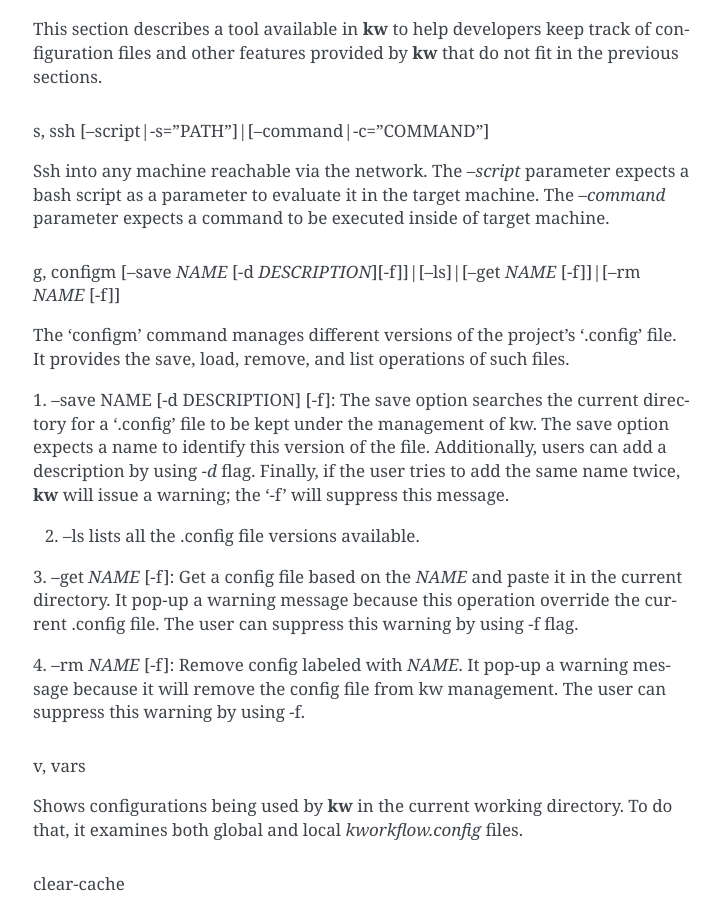
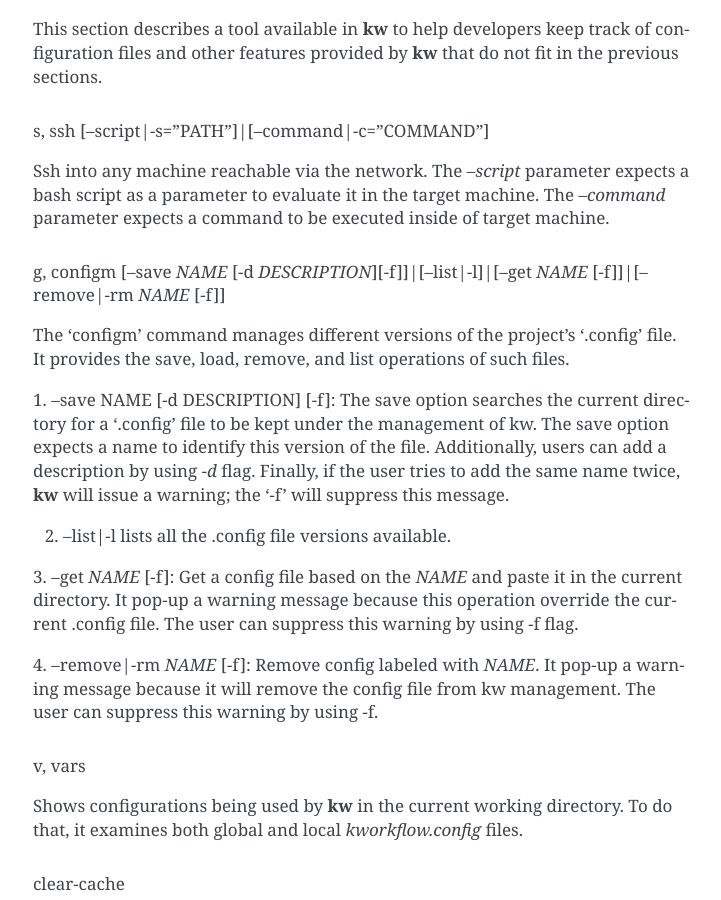
Before and after one commit to kworkflow/kworkflow, a Sphinx documentation site: the page built from documentation/man/kw.rst, in a window 1280 px wide and 900 px high, scrolled down 5407 px. Shown: the whole window, without its empty margins (387-1108 px from the left). Built offline with Sphinx 7.4.7, drawn with Linux system fonts in a browser that asks for light colours; some of the changed text lies outside the part shown.

Commit message:
src: config_manager: Update list and remove API
Currently, we use `--ls` and `--rm`, which does not make sense when
compared with other kw commands. This commit replaces `--ls` for
`--list` or `-l` and `--rm` for `--remove` or `-rm`.

Signed-off-by: Rodrigo Siqueira <rodrigosiqueiramelo@gmail.com>

```diff
--- a/documentation/man/kw.rst
+++ b/documentation/man/kw.rst
@@ -250,8 +250,8 @@ expects a bash script as a parameter to evaluate it in the target machine. The
 *--command* parameter expects a command to be executed inside of target
 machine.
 
-g, configm [--save *NAME* [-d *DESCRIPTION*][-f]]|[--ls]|[--get *NAME* [-f]]|[--rm *NAME* [-f]]
-~~~~~~~~~~~~~~~~~~~~~~~~~~~~~~~~~~~~~~~~~~~~~~~~~~~~~~~~~~~~~~~~~~~~~~~~~~~~~~~~~~~~~~~~~~~~~~~
+g, configm [--save *NAME* [-d *DESCRIPTION*][-f]]|[--list|-l]|[--get *NAME* [-f]]|[--remove|-rm *NAME* [-f]]
+~~~~~~~~~~~~~~~~~~~~~~~~~~~~~~~~~~~~~~~~~~~~~~~~~~~~~~~~~~~~~~~~~~~~~~~~~~~~~~~~~~~~~~~~~~~~~~~~~~~~~~~~~~~~
 
 The 'configm' command manages different versions of the project's '.config'
 file.  It provides the save, load, remove, and list operations of such files.
@@ -263,15 +263,15 @@ can add a description by using *-d* flag. Finally, if the user tries to add the
 same name twice, **kw** will issue a warning; the '-f' will suppress this
 message.
 
-2. --ls lists all the .config file versions available.
+2. --list|-l lists all the .config file versions available.
 
 3. --get *NAME* [-f]: Get a config file based on the *NAME* and paste it in the
 current directory. It pop-up a warning message because this operation override
 the current .config file. The user can suppress this warning by using -f flag.
 
-4. --rm *NAME* [-f]: Remove config labeled with *NAME*. It pop-up a warning
-message because it will remove the config file from kw management. The user can
-suppress this warning by using -f.
+4. --remove|-rm *NAME* [-f]: Remove config labeled with *NAME*. It pop-up a
+warning message because it will remove the config file from kw management. The
+user can suppress this warning by using -f.
 
 v, vars
 ~~~~~~~
```
Also changed, not shown: 3 other files.
